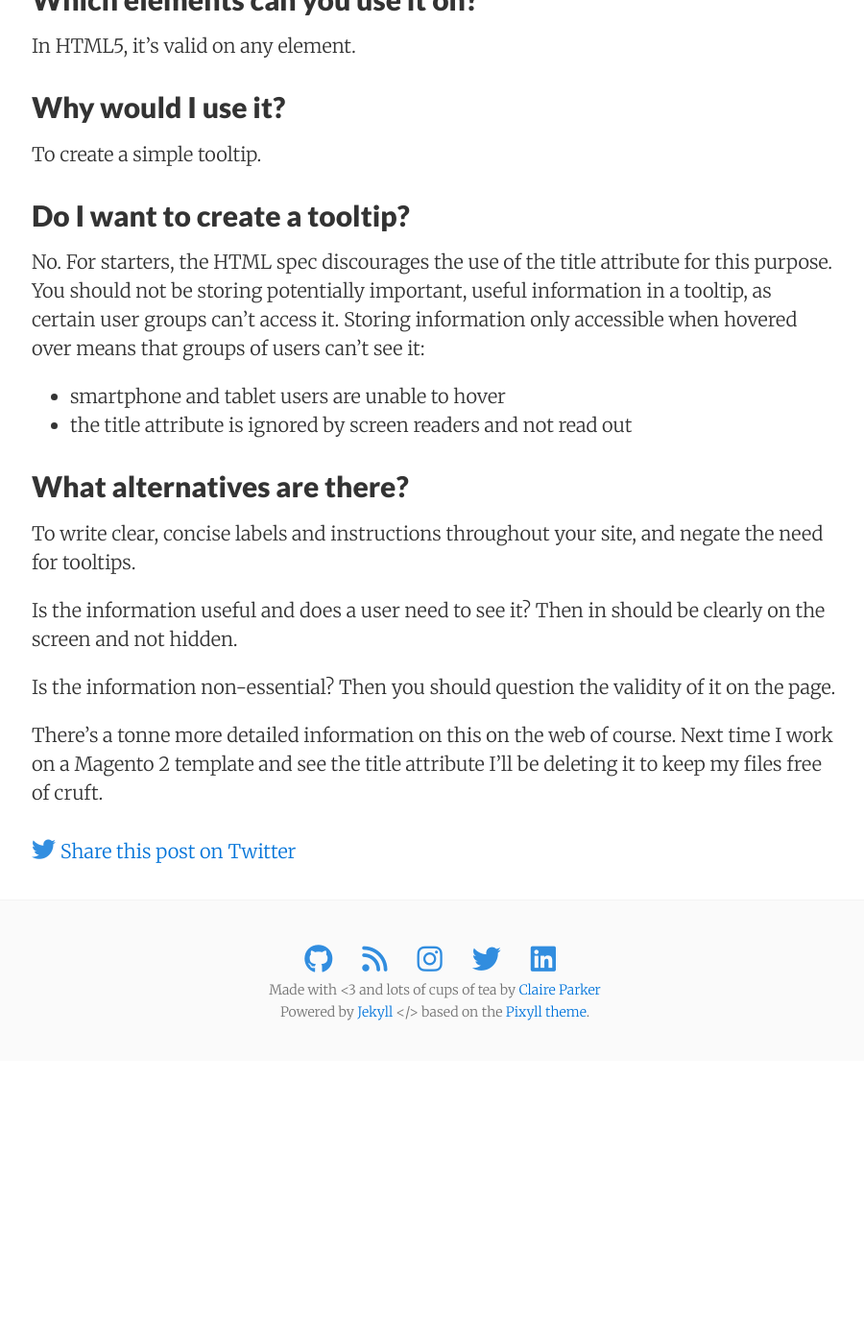
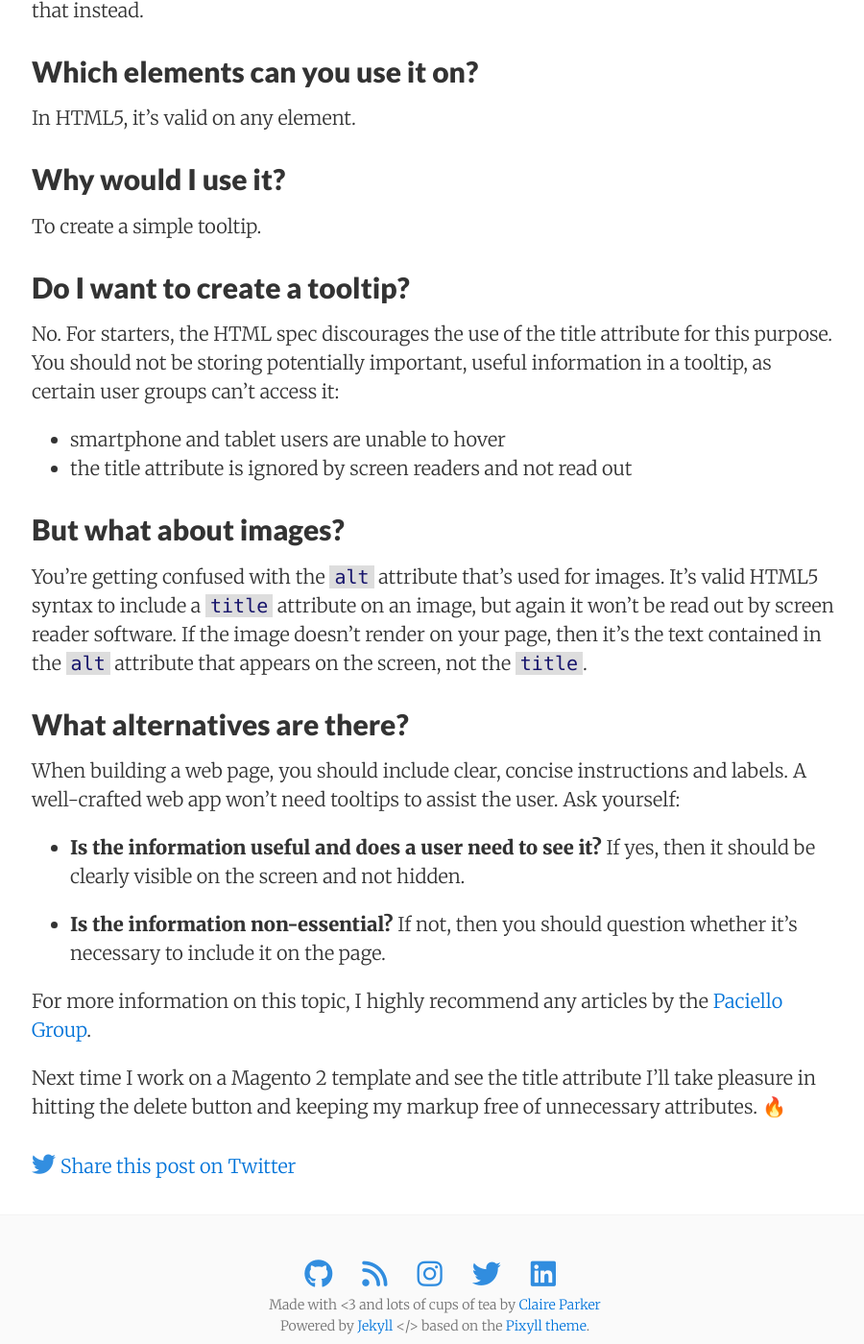
Before and after one commit to claire-codes/blog-com, a Jekyll site: the page built from _posts/2017-01-31-why-the-title-attribute-is-pointless-in-html5.markdown, in a window 1280 px wide and 1400 px high, scrolled down 1596 px. Shown: the whole window at 96% size, without its empty margins (187-1087 px from the left). Built offline with Jekyll 4.4.1, drawn with Linux system fonts in a browser that asks for light colours; nearby versions of some CDN libraries; Markdown is read by kramdown in place of the engine named in the settings; comment, search, counter and statistics services are not loaded; before the commit the page ends 2701 px from its top, so only the background shows below that; some of the changed text lies outside the part shown.

Commit message:
:syringe: Add image paragraph

```diff
--- a/_posts/2017-01-31-why-the-title-attribute-is-pointless-in-html5.markdown
+++ b/_posts/2017-01-31-why-the-title-attribute-is-pointless-in-html5.markdown
@@ -24,10 +24,10 @@ This isn’t an attribute I've come across much in the wild, which intrigued me:
 <div class="c-tldr">
     <h2 class="c-tldr__title">TL;DR</h2>
     <ul>
-    <li>It creates a tooltip of the content when the element is hovered over</li>
-    <li>Don’t use tooltips!</li>
+    <li>The title attribute creates a tooltip of its value when the element it belongs to is hovered over</li>
+    <li>👉 Don’t use tooltips!</li>
     <li><pre>
-    if (informationIsImportant === true) {
+if (informationIsImportant === true) {
    print directly to screen;
 else (informationIsNotThatImportant === true) {
    don’t include it in your page;
@@ -36,9 +36,11 @@ else (informationIsNotThatImportant === true) {
 
 ## What does the title attribute do?
 
-The string provided to the title attribute is presented as a tooltip whenever the element is hovered over. So in theory it contains supplementary information about the element it’s attached to. Try hovering over this example (if you’re on a device that allows you to hover of course!):
+The string provided to the title attribute is presented as a tooltip whenever the element is hovered over by the cursor. So in theory it contains supplementary information about the element it’s attached to. Try hovering over this example (if you’re on a device that allows you to hover of course!):
 
-<div title="You'll only see me if you hover">Hover me</div>
+<div title="You'll only see me if you hover" style="margin: 15px; border: 5px dashed dark-gray; padding: 15px;">
+    <strong>Hover your cursor over me</strong>
+</div>
 
 If it isn’t given an attribute itself but a parent element is, then it inherits and will show that instead.
 
@@ -52,17 +54,23 @@ To create a simple tooltip.
 
 ## Do I want to create a tooltip?
 
-No. For starters, the HTML spec discourages the use of the title attribute for this purpose. You should not be storing potentially important, useful information in a tooltip, as certain user groups can’t access it. Storing information only accessible when hovered over means that groups of users can’t see it:
+No. For starters, the HTML spec discourages the use of the title attribute for this purpose. You should not be storing potentially important, useful information in a tooltip, as certain user groups can’t access it:
 
 - smartphone and tablet users are unable to hover
 - the title attribute is ignored by screen readers and not read out
 
+## But what about images?
+
+You're getting confused with the `alt` attribute that's used for images. It's valid HTML5 syntax to include a `title` attribute on an image, but again it won't be read out by screen reader software. If the image doesn't render on your page, then it's the text contained in the `alt` attribute that appears on the screen, not the `title`.
+
 ## What alternatives are there?
 
-To write clear, concise labels and instructions throughout your site, and negate the need for tooltips.
+When building a web page, you should include clear, concise instructions and labels. A well-crafted web app won't need tooltips to assist the user. Ask yourself:
 
-Is the information useful and does a user need to see it? Then in should be clearly on the screen and not hidden.
+* **Is the information useful and does a user need to see it?** If yes, then it should be clearly visible on the screen and not hidden.
 
-Is the information non-essential? Then you should question the validity of it on the page.
+* **Is the information non-essential?** If not, then you should question whether it's necessary to include it on the page.
 
-There’s a tonne more detailed information on this on the web of course. Next time I work on a Magento 2 template and see the title attribute I’ll be deleting it to keep my files free of cruft.
+For more information on this topic, I highly recommend any articles by the [Paciello Group](https://www.paciellogroup.com).
+
+Next time I work on a Magento 2 template and see the title attribute I’ll take pleasure in hitting the delete button and keeping my markup free of unnecessary attributes. 🔥
```
